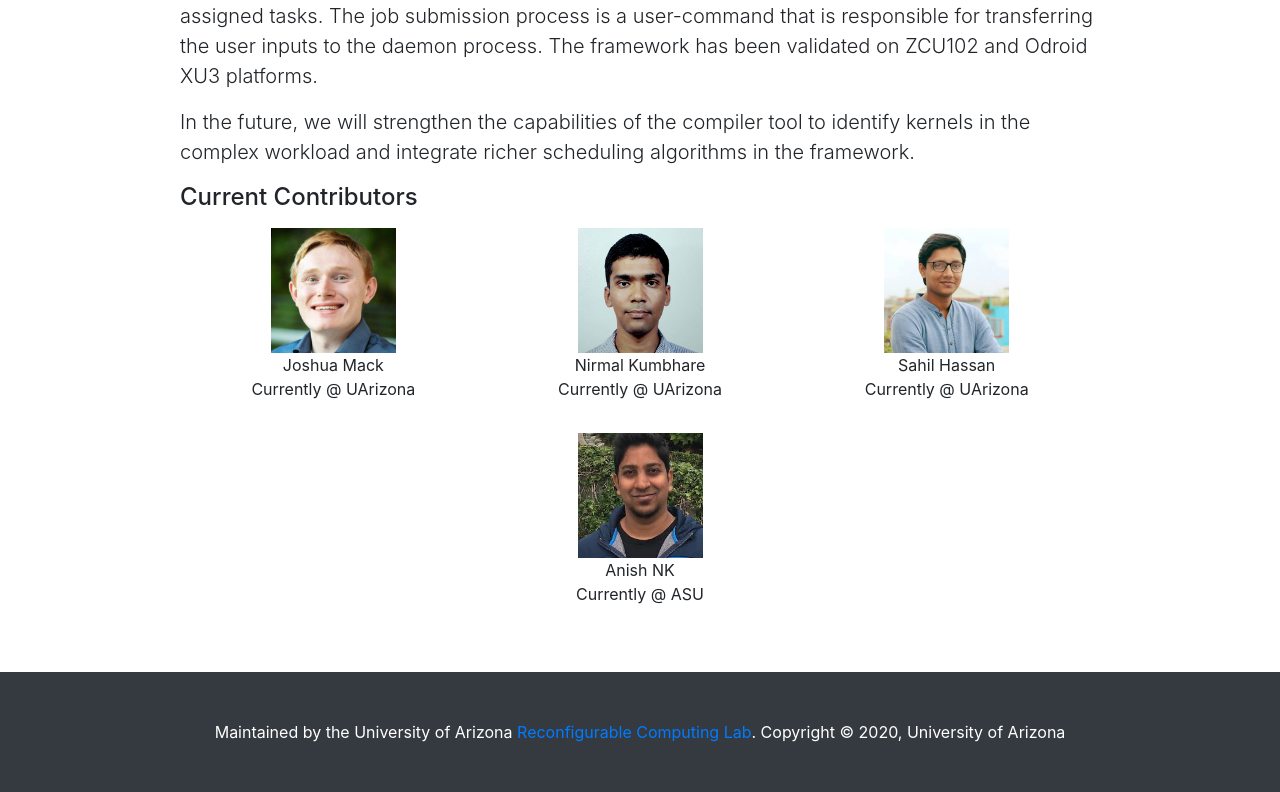
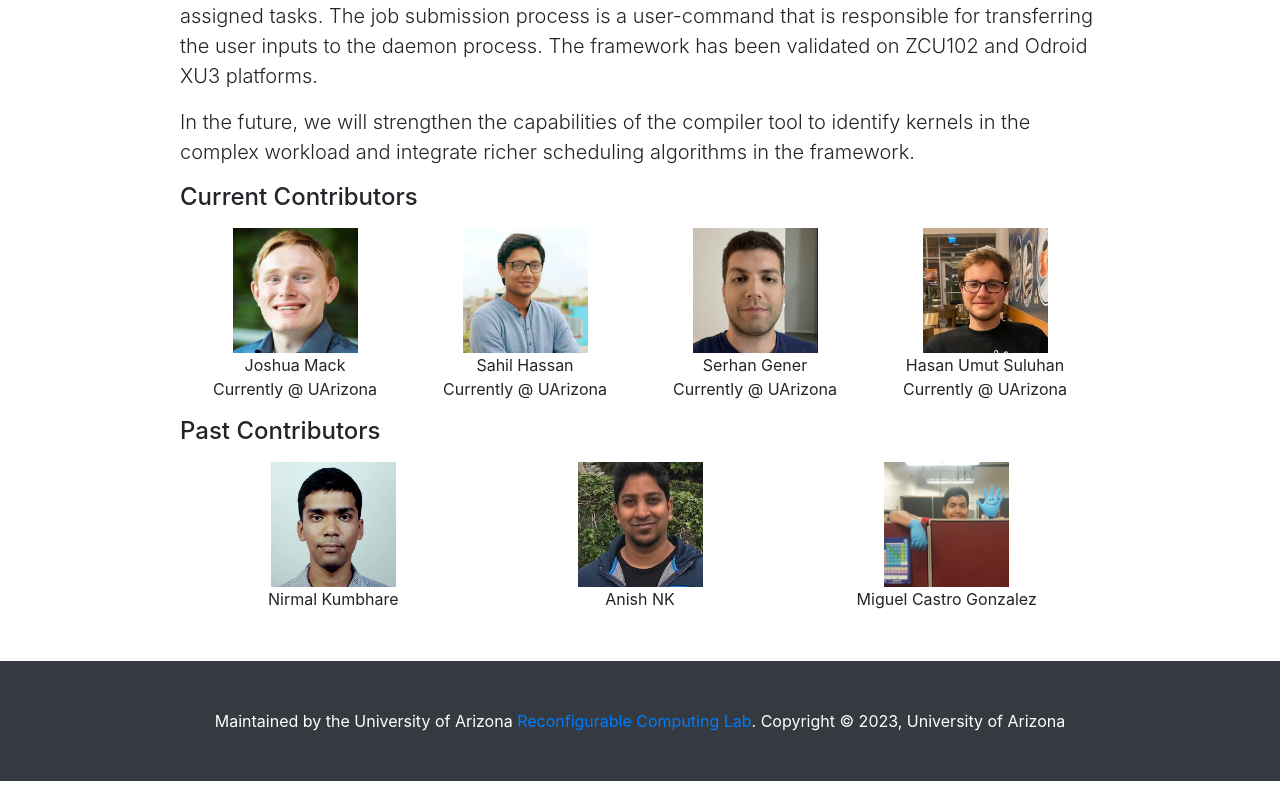
Before and after one commit to UA-RCL/CEDR, a plain HTML site: page index.html in a window 1280 px wide. Shown: the part 2262-3054 px from the top of the page. Drawn offline with Linux system fonts and the light colour scheme.

Commit message:
(Partially) updated contributors

```diff
--- a/index.html
+++ b/index.html
@@ -87,8 +87,8 @@
             <ol>
 
               <li>Our paper <i>CEDR-API: Productive, Performant Programming of Domain-Specific Embedded Systems</i> (<a href="https://arxiv.org/abs/2304.12396">arXiv</a>) was accepted to the 2023 IPDPS Heterogeneity in Computing Workshop.</li>
-              <li>Our paper <i>CEDR -- A Compiler-Integrated, Extensible, DSSoC Runtime</i>(<a href="https://arxiv.org/pdf/2204.08962.pdf">arXiv</a>, <a href="https://dl.acm.org/doi/full/10.1145/3529257">ACM</a>) was accepted for publication in the ACM Transactions on Embedded Computing Systems.</li>
-              <li>Our paper <i>User-Space Emulation Framework for Domain-Specific SoC Design</i>(<a href="https://arxiv.org/pdf/2004.01636.pdf">arXiv</a>, <a href="https://ieeexplore.ieee.org/abstract/document/9150335">IEEE Xplore</a>) was accepted to the 2020 IPDPS Heterogeneity in Computing Workshop.</li>
+              <li>Our paper <i>CEDR -- A Compiler-Integrated, Extensible, DSSoC Runtime</i> (<a href="https://arxiv.org/pdf/2204.08962.pdf">arXiv</a>, <a href="https://dl.acm.org/doi/full/10.1145/3529257">ACM</a>) was accepted for publication in the ACM Transactions on Embedded Computing Systems.</li>
+              <li>Our paper <i>User-Space Emulation Framework for Domain-Specific SoC Design</i> (<a href="https://arxiv.org/pdf/2004.01636.pdf">arXiv</a>, <a href="https://ieeexplore.ieee.org/abstract/document/9150335">IEEE Xplore</a>) was accepted to the 2020 IPDPS Heterogeneity in Computing Workshop.</li>
               <li>We presented <a href="https://fosdem.org/2020/schedule/event/llvm_aut_prog_het_soc/"><i>Automating Programming and Development of Heterogeneous SoCs with LLVM Tools</i></a> at the 2020 Free and Open Source Developers' European Meetup (FOSDEM 2020).</li>
               <li>We presented a poster on <i>Heterogeneous SoC Design Space Exploration with an FPGA based Emulation Framework</i> at the 2019 International Conference on ReConFigurable Computing and FPGAs (ReConFig 2019).</li>
               <li>We presented a poster and demo on <i>Emulation Framework for Hardware-Software Co-Design of Heterogeneous SoCs</i> at 2019 ARM Research Summit.</li>
@@ -134,15 +134,25 @@
               <div class="contrib-profile" data-name="Joshua Mack" data-location="UArizona"></div>
             </div>
             <div class="col-sm mx-auto text-center">
-              <div class="contrib-profile" data-name="Nirmal Kumbhare" data-location="UArizona"></div>
+              <div class="contrib-profile" data-name="Sahil Hassan" data-location="UArizona"></div>
             </div>
             <div class="col-sm mx-auto text-center">
-              <div class="contrib-profile" data-name="Sahil Hassan" data-location="UArizona"></div>
+              <div class="contrib-profile" data-name="Serhan Gener" data-location="UArizona"></div>
+            </div>
+            <div class="col-sm mx-auto text-center">
+              <div class="contrib-profile" data-name="Hasan Umut Suluhan" data-location="UArizona"></div>
             </div>
           </div>
+          <h4>Past Contributors</h4>
           <div class="row mx-auto mt-3">
             <div class="col-sm mx-auto text-center">
-              <div class="contrib-profile" data-name="Anish NK" data-location="ASU"></div>
+              <div class="contrib-profile" data-name="Nirmal Kumbhare"></div>
+            </div>
+            <div class="col-sm mx-auto text-center">
+              <div class="contrib-profile" data-name="Anish NK"></div>
+            </div>
+            <div class="col-sm mx-auto text-center">
+              <div class="contrib-profile" data-name="Miguel Castro Gonzalez"></div>
             </div>
           </div>
         </div>
@@ -152,7 +162,7 @@
 
   <footer class="py-5 bg-dark">
     <div class="container">
-      <p class="m-0 text-center text-white">Maintained by the University of Arizona <a href="https://uweb.engr.arizona.edu/~rcl/">Reconfigurable Computing Lab</a>. Copyright &copy; 2020, University of Arizona</p>
+      <p class="m-0 text-center text-white">Maintained by the University of Arizona <a href="https://uweb.engr.arizona.edu/~rcl/">Reconfigurable Computing Lab</a>. Copyright &copy; 2023, University of Arizona</p>
     </div>
   </footer>
 
```
Also changed, not shown: images/profiles/hasan.jpg (added), images/profiles/miguel.jpg (added), images/profiles/serhan.jpg (added).
